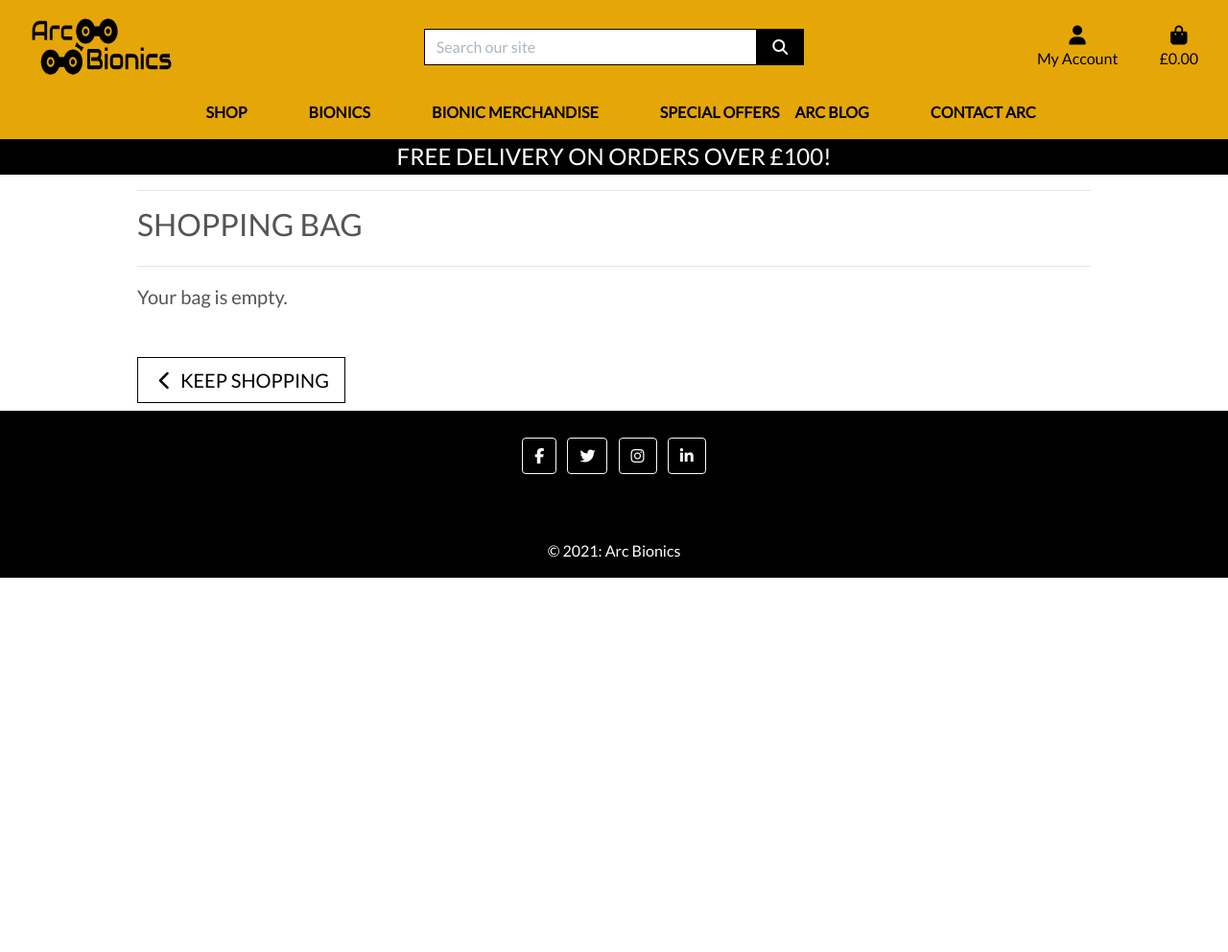
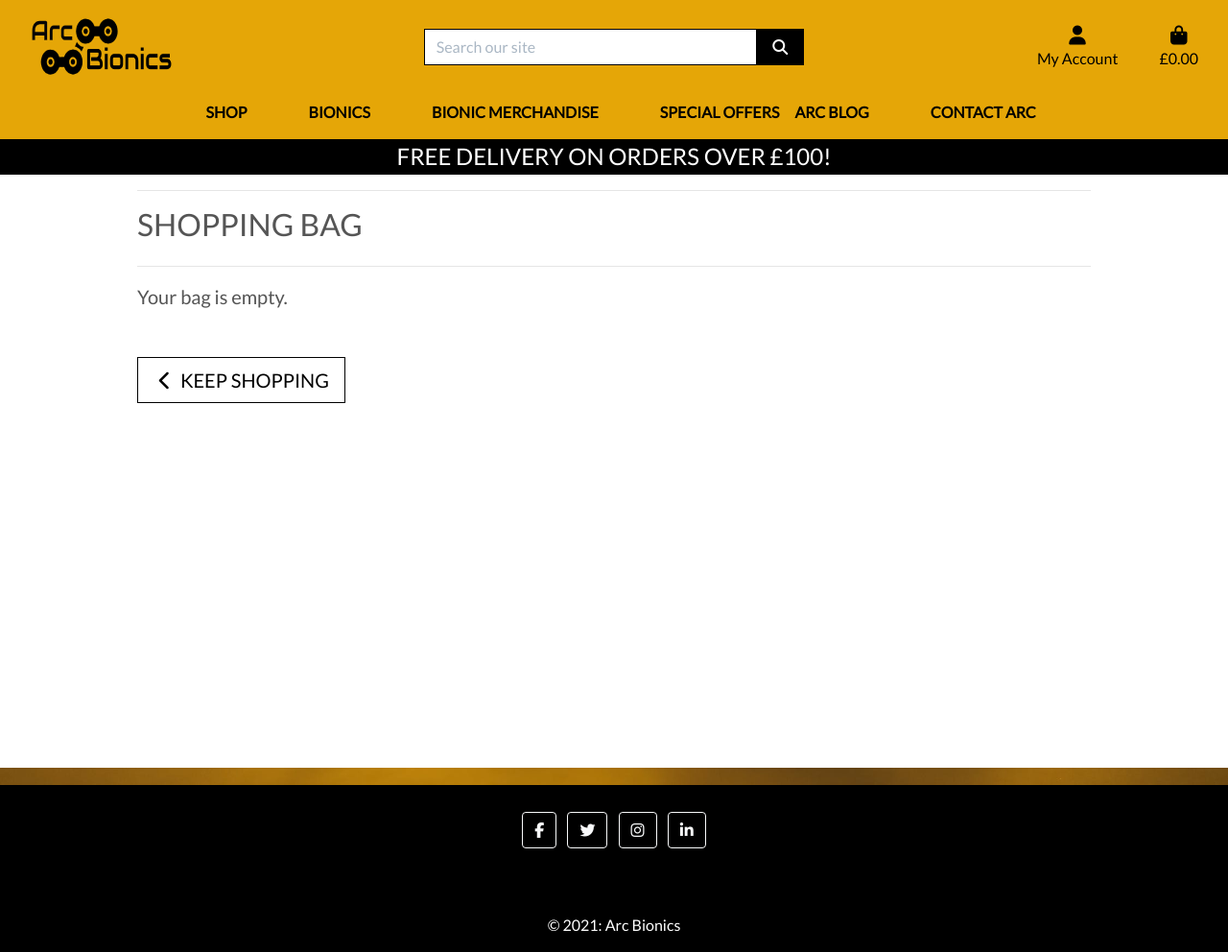
Before and after one commit to Shazaiib47/arc_bionics_final, a Django app: page /bag/ in a window 1280 px wide. Shown: the whole page at 96% size. Before the commit the page ends 602 px from the top, so only its background shows below. Run offline with Django 3.2, Linux system fonts and the light colour scheme; some libraries are stand-ins or nearby versions.

Commit message:
wrapped a block in div for footer positioning as it wasnt sticky

```diff
--- a/templates/base.html
+++ b/templates/base.html
@@ -123,8 +123,10 @@
     {% endif %}
     {% block page_header %}
     {% endblock %}
+    <div class="footer-styling">
     {% block content %}
     {% endblock %}
+    </div>
     {% block postloadjs %}
     <script>
       $('.toast').toast('show');
```
